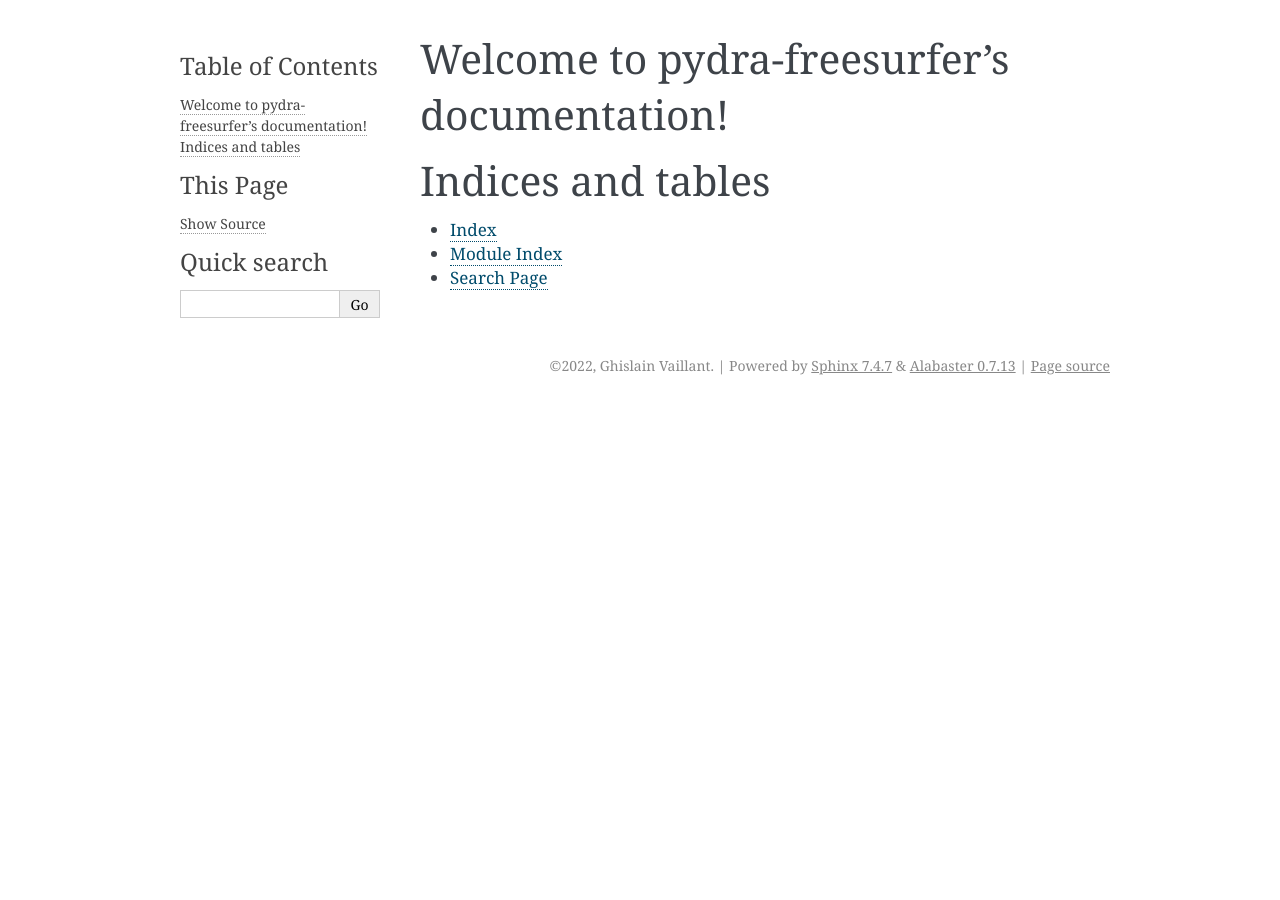
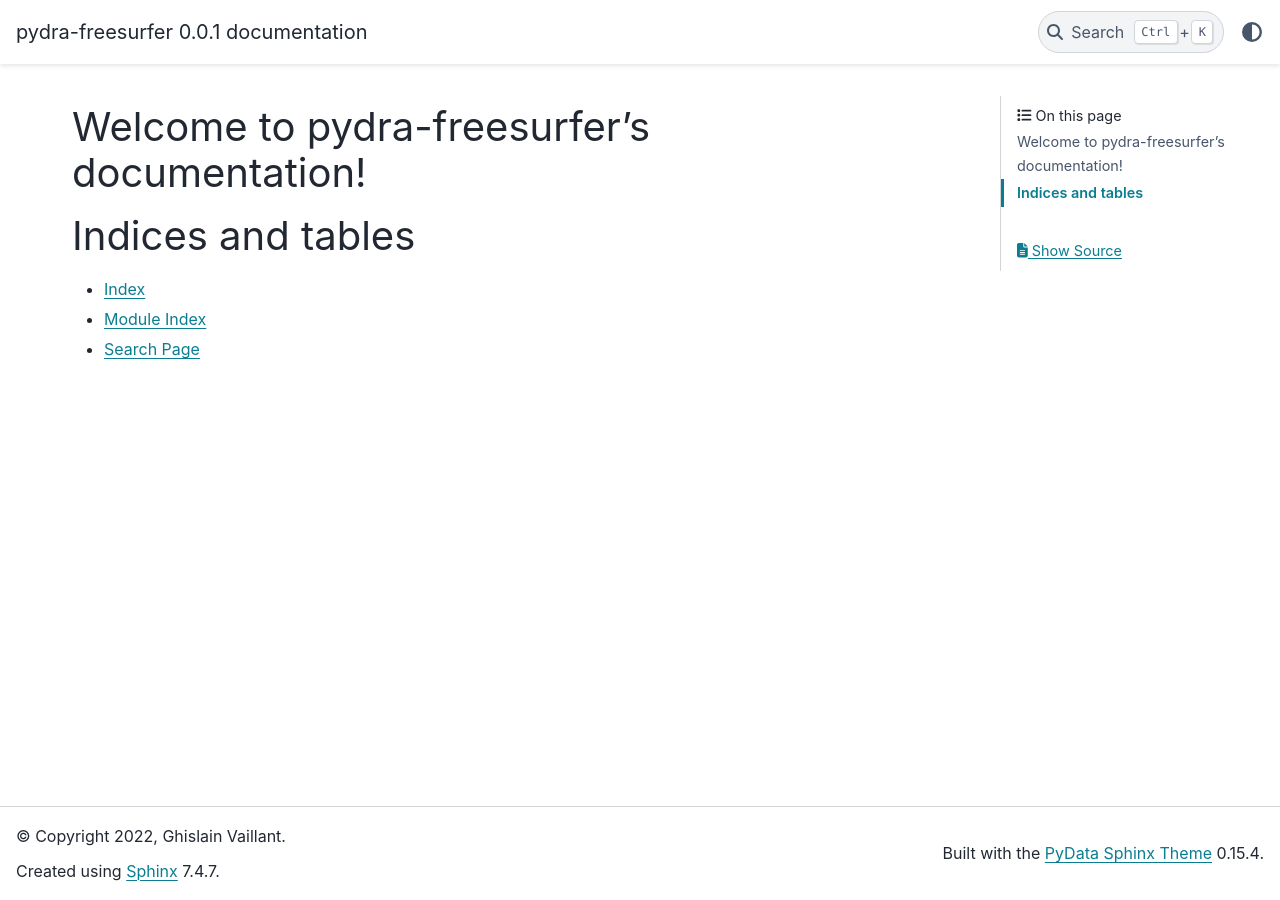
Before and after one commit to nipype/pydra-tasks-freesurfer, a Sphinx documentation site: the page built from docs/index.rst, in a window 1280 px wide. Built offline with Sphinx 7.4.7 and the PyData theme 0.15.4, drawn with Linux system fonts in a browser that asks for light colours.

Commit message:
Use PyData's sphinx theme for docs

```diff
--- a/docs/conf.py
+++ b/docs/conf.py
@@ -48,7 +48,7 @@ exclude_patterns = ["_build", "Thumbs.db", ".DS_Store"]
 # The theme to use for HTML and HTML Help pages.  See the documentation for
 # a list of builtin themes.
 #
-html_theme = "alabaster"
+html_theme = "pydata_sphinx_theme"
 
 # Add any paths that contain custom static files (such as style sheets) here,
 # relative to this directory. They are copied after the builtin static files,
```
